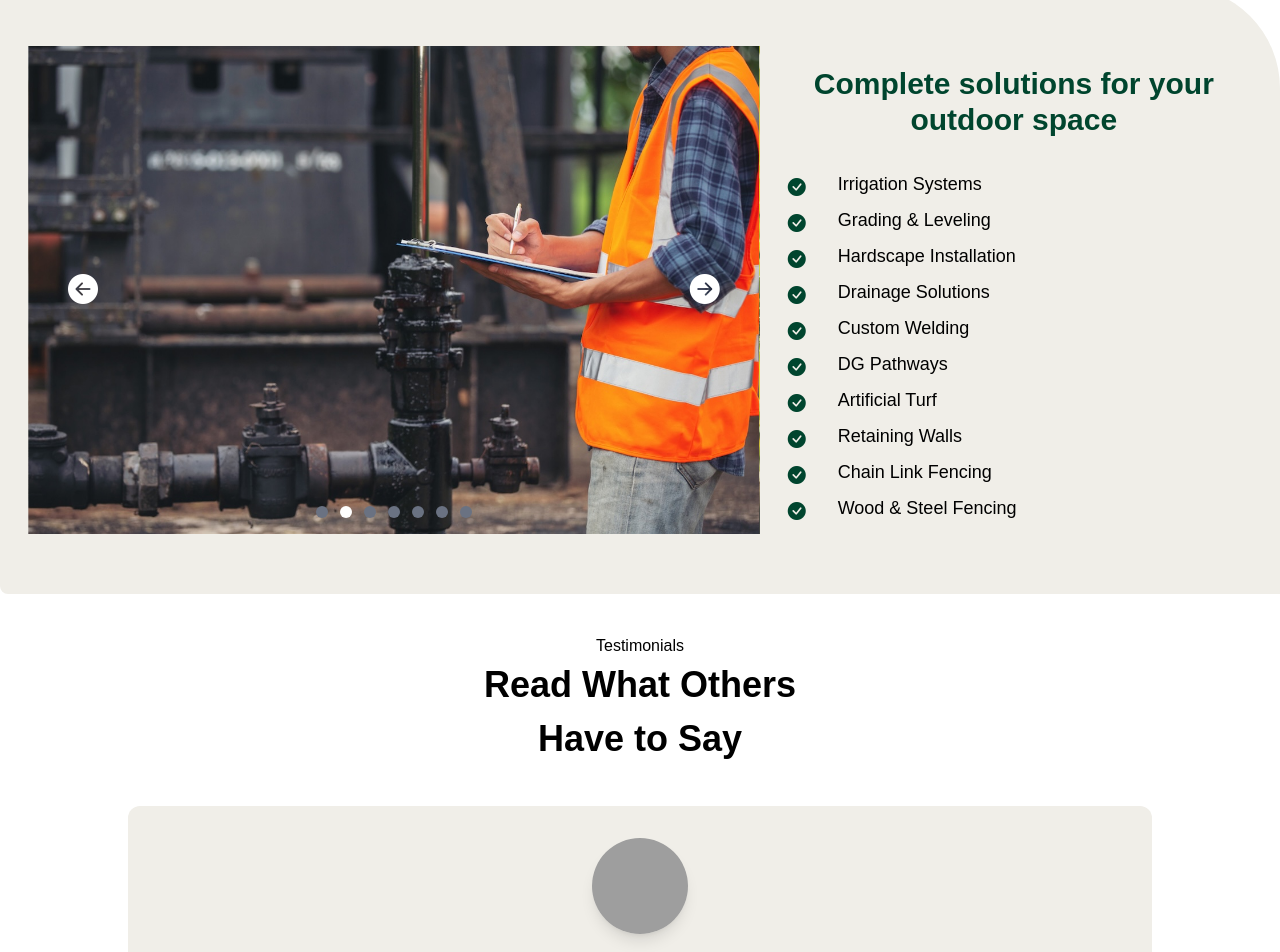
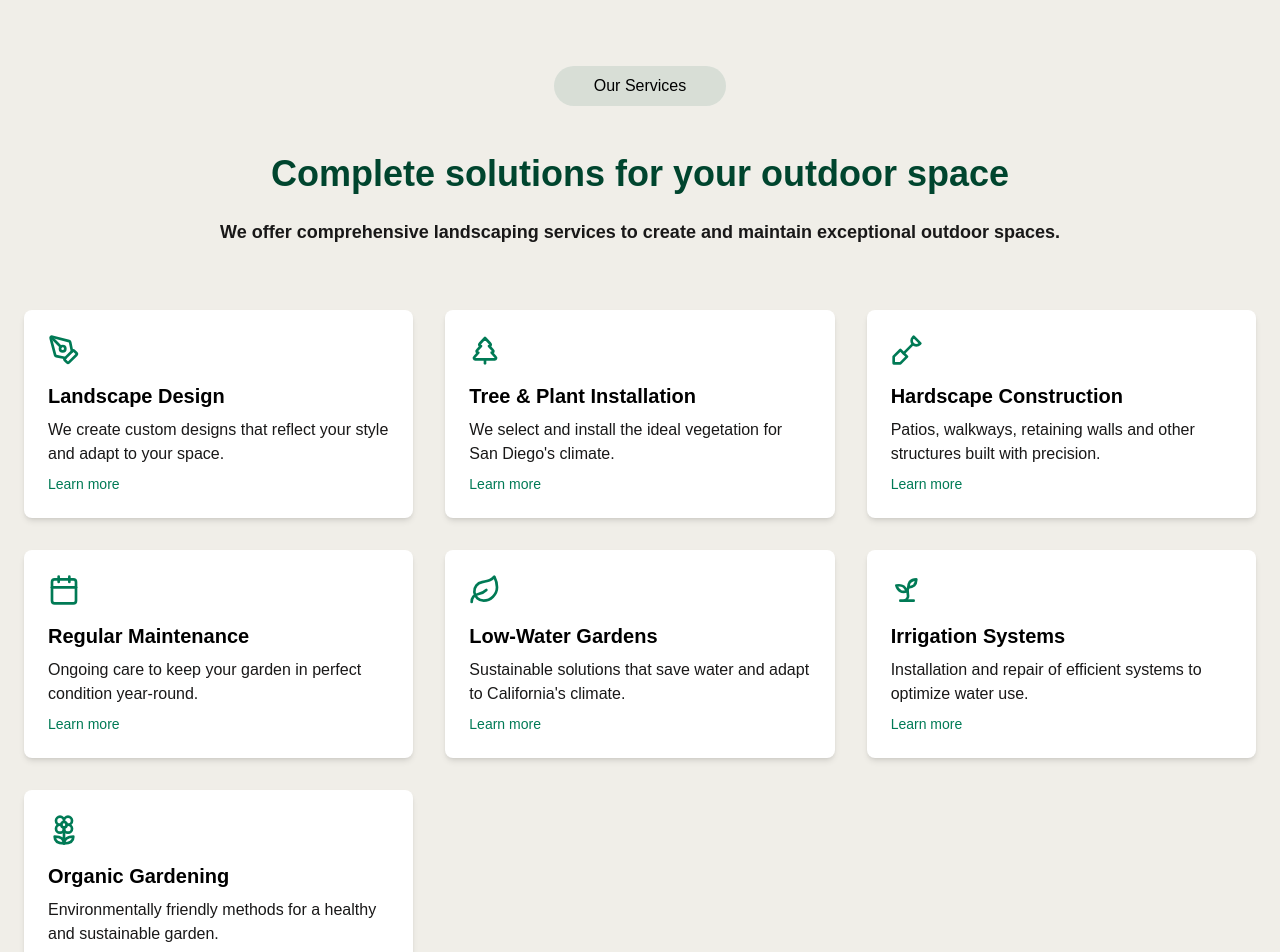
Before and after one commit to Gardu182/sandyland-landscape-landing, a React (Vite) app: page / in a window 1280 px wide. Shown: the part 1810-2762 px from the top of the page. Built offline with nearby package versions, Linux system fonts and the light colour scheme; grey boxes are pictures that could not be loaded.

Commit message:
About us section fixed for larged screen, gallery carousel was fixed as well for medium and larged screens

```diff
--- a/index.html
+++ b/index.html
@@ -4,7 +4,7 @@
     <meta charset="UTF-8" />
     <link rel="icon" type="image/svg+xml" href="/vite.svg" />
     <meta name="viewport" content="width=device-width, initial-scale=1.0" />
-    <title>Sandyland Landscape Costruction Inc. | Desing & Build Landscape Contractor</title>
+    <title>Sandyland Landscape Costruction Inc. | Desing & Build Landscape Contractor San Diego CA</title>
   </head>
   <body>
     <div id="root"></div>
--- a/src/components/About/About.jsx
+++ b/src/components/About/About.jsx
@@ -1,34 +1,8 @@
-import React from "react";
-import { useEffect, useRef } from "react";
+import { useRef } from "react";
 import { Award, CheckCircle, Calendar, Users } from "lucide-react";
 
 const About = () => {
   const elementsRef = useRef([]);
-
-  useEffect(() => {
-    const observer = new IntersectionObserver(
-      (entries) => {
-        entries.forEach((entry) => {
-          if (entry.isIntersecting) {
-            entry.target.classList.add("opacity-100", "translate-y-0");
-            entry.target.classList.remove("opacity-0", "translate-y-10");
-            observer.unobserve(entry.target);
-          }
-        });
-      },
-      { threshold: 0.1 }
-    );
-
-    elementsRef.current.forEach((el) => {
-      if (el) observer.observe(el);
-    });
-
-    return () => {
-      elementsRef.current.forEach((el) => {
-        if (el) observer.unobserve(el);
-      });
-    };
-  }, []);
 
   const features = [
     {
@@ -57,10 +31,6 @@ const About = () => {
     <div className="text-base">
       <div className="flex flex-col items-center lg:flex-row gap-12 lg:gap-20">
         <div className="lg:w-1/2 lg:order-1 sm:text-base lg:text-lg">
-          <div
-            ref={(el) => (elementsRef.current[0] = el)}
-            className="scroll-reveal"
-          >
           <span className="inline-block px-10 py-2 bg-emerald-900/10 rounded-full text-primary mb-12">
             About Us
           </span>
@@ -69,14 +39,14 @@ const About = () => {
             Landscaping Experts Transforming Outdoor Spaces
           </h2>
 
-            <p className="text-gray-700 mb-12 leading-relaxed">
+          <p className="text-[#191818] mb-12 leading-relaxed">
             At Sandyland Landscape Construction Inc., we specialize in turning
             outdoor spaces into natural works of art. Our passionate and
             experienced team brings your vision to life through services like
             <strong>
               irrigation systems, grading, hardscape installations, drainage
-                solutions, welding, DG pathways, artificial turf, retaining
-                walls, chain link fencing,
+              solutions, welding, DG pathways, artificial turf, retaining walls,
+              chain link fencing,
             </strong>
             and <strong>wood & steel fences</strong>. With attention to detail
             and high-quality materials, we deliver long-lasting outdoor
@@ -95,14 +65,13 @@ const About = () => {
                   {feature.icon}
                 </div>
                 <div>
-                    <h3 className="font-semibold text-gray-900 mb-2">
+                  <h3 className="font-semibold text-[#191818] mb-2">
                     {feature.title}
                   </h3>
-                    <p className="text-gray-600">{feature.description}</p>
+                  <p className="text-[#191818]">{feature.description}</p>
                 </div>
               </div>
             ))}
-            </div>
           </div>
         </div>
 
@@ -120,7 +89,7 @@ const About = () => {
             <div className="absolute -bottom-6 -right-6 bg-white p-4 rounded-lg shadow-xl z-20">
               <div className="flex items-center space-x-2">
                 <span className="font-bold text-emerald-900">100+</span>
-                <span className="text-gray-600 font-medium leading-tight">
+                <span className="text-[#text-center] font-medium leading-tight">
                   Completed
                   <br />
                   Projects
--- a/src/components/Footer/Footer.jsx
+++ b/src/components/Footer/Footer.jsx
@@ -1,5 +1,3 @@
-import React from "react";
-
 const footerSocial = [
   {
     id: 1,
--- a/src/components/Hero/Hero.jsx
+++ b/src/components/Hero/Hero.jsx
@@ -1,7 +1,7 @@
-import React from "react";
 import manImage from "../../assets/man-wearing-safety-vest.png";
 import Carousel from "../UI/Carousel";
 import About from "../About/About";
+import Services from "../UI/Services";
 
 const Hero = () => {
   const scrollToSection4 = () => {
@@ -81,39 +81,31 @@ const Hero = () => {
 
       {/* Section Services */}
       <section id="services">
-        <div className="flex flex-col md:flex-row items-center bg-[#f0eee8] rounded-tr-[8vw] rounded-l-lg px-4 py-5 md:px-5">
-          <div className="md:w-[75%] px-4 md:px-2 pt-10 pb-10">
-            <Carousel />
-          </div>
-          <div class="row">
-            <div className="text-center">
-              <h3 className="text-3xl md:py-8 md:text-2xl lg:text-3xl text-[#00452E] font-semibold pb-5">
-                Complete solutions for your outdoor space
-              </h3>
-            </div>
-            <div className="pb-5">
-              <ul className="space-y-1">
-                {services.map((service, index) => (
-                  <li key={index} className="flex items-start gap-3">
-                    <div className="text-[#00452E] mt-1 px-8 sm:px-5">
-                      <i className="bi bi-check-circle-fill text-lg"></i>
-                    </div>
-                    <p className="text-lg font-medium">{service}</p>
-                  </li>
-                ))}
-              </ul>
-            </div>
-          </div>
+        <div className="py-20 bg-primary/5 relative bg-[#f0eee8]">
+          <Services />
         </div>
       </section>
+
+      {/* Section Gallery */}
+      <section id="gallery">
+        <div className="text-center items-center py-20 bg-primary/5 relative">
+          <h5 className="inline-block px-10 py-2 bg-emerald-900/10 rounded-full text-primary">
+            Gallery
+          </h5>
+          <Carousel />
+        </div>
+      </section>
+
       {/* Section Testimonials */}
       <section id="testimonials">
-        <div className="text-center items-center py-10 relative">
-          <h5 className="">Testimonials</h5>
-          <h1 className="text-4xl w-96 mx-auto leading-normal font-bold mb-10">
+        <div className="text-center items-center py-10 px-5 relative">
+          <h5 className="inline-block px-10 py-2 bg-emerald-900/10 rounded-full text-primary mb-12">
+            Testimonials
+          </h5>
+          <h1 className="text-3xl md:text-4xl font-bold mb-6 text-[#00452E]">
             Read What Others Have to Say
           </h1>
-          <div className="flex max-w-5xl mx-auto gap-8 flex-col md:flex">
+          <div className="max-w-5xl mx-auto gap-8 block md:flex lg:flex-row xl:flex-row">
             <div className="bg-[#f0eee8] p-8 rounded-xl">
               <img
                 class="w-24 h-24 mb-3 rounded-full mx-auto shadow-lg"
--- a/src/components/Navbar/Navbar.jsx
+++ b/src/components/Navbar/Navbar.jsx
@@ -5,8 +5,9 @@ const navbarlinks = [
   { id: 1, title: "Home", link: "#home" },
   { id: 2, title: "About Us", link: "#about" },
   { id: 3, title: "Services", link: "#services" },
-  { id: 4, title: "Testimonials", link: "#testimonials" },
-  { id: 5, title: "Contact", link: "#contact" },
+  { id: 4, title: "Gallery", link: "#gallery" },
+  { id: 5, title: "Testimonials", link: "#testimonials" },
+  { id: 6, title: "Contact", link: "#contact" },
 ];
 
 const Navbar = () => {
--- a/src/components/UI/Carousel.jsx
+++ b/src/components/UI/Carousel.jsx
@@ -9,13 +9,13 @@ import retainwall from "../../assets/retainin_wall.jpg";
 import steelFencing from "../../assets/steel_fencing.jpeg";
 
 const slides = [
-  hardscape,
-  irrigation,
-  leveling,
-  pathway,
-  chainFencing,
-  retainwall,
-  steelFencing,
+  { image: hardscape, title: "hardscape image" },
+  { image: irrigation, title: "irrigation image" },
+  { image: leveling, title: "leveling image" },
+  { image: pathway, title: "pathway image" },
+  { image: chainFencing, title: "chainLink image" },
+  { image: retainwall, title: "retaininWall image" },
+  { image: steelFencing, title: "steelfencing image" },
 ];
 
 const Carousel = () => {
@@ -38,43 +38,36 @@ const Carousel = () => {
   }, []);
 
   return (
-    <div className="relative overflow-hidden">
+    <div className="h-[320px] md:h-[780px] max-w-[1200px] w-full m-auto py-10 px-4 relative">
       <div
-        className="flex transition-transform ease-out w-full duration-500"
-        style={{ transform: `translateX(-${current * 100}%)` }}
-      >
-        {slides.map((src, i) => (
-          <img
-            key={i}
-            src={src}
-            alt={`Slide ${i + 1}`}
-            className="w-full h-full object-cover"
-          />
-        ))}
-      </div>
+        style={{ backgroundImage: `url(${slides[current].image})` }}
+        className="w-full h-full rounded-2xl bg-center bg-cover duration-500"
+      ></div>
 
-      <div className="absolute top-0 h-full w-full justify-between items-center flex text-white px-10 text-3xl">
-        <button onClick={previousSlide}>
+      {/* left arrow */}
+      <div className="absolute top-[50%] -translate-x-0 translate-y-[-50%] left-5 text-[#006242] text-4xl p-2">
+        <button onClick={previousSlide} aria-label="Previous Slide">
           <i className="bi bi-arrow-left-circle-fill"></i>
         </button>
-        <button onClick={nextSlide}>
+      </div>
+      {/* left arrow */}
+      <div className="absolute top-[50%] -translate-x-0 translate-y-[-50%] right-5 text-[#006242] text-4xl p-2">
+        <button onClick={nextSlide} aria-label="Next Slide">
           <i className="bi bi-arrow-right-circle-fill"></i>
         </button>
       </div>
-      <div className="absolute bottom-0 py-4 flex justify-center gap-3 w-full">
-        {slides.map((s, i) => {
-          return (
-            <div
-              onClick={() => {
-                setCurrent(i);
-              }}
-              key={"circle" + i}
-              className={`rounded-full w-3 h-3 cursor-pointer ${
-                i == current ? "bg-white" : "bg-gray-500"
-              }`}
-            ></div>
-          );
-        })}
+
+      {/* Indicators */}
+      <div className="flex justify-center top-4 gap-2 py-2">
+        {slides.map((_, i) => (
+          <div
+            key={i}
+            onClick={() => setCurrent(i)}
+            className={`w-3 h-3 rounded-full cursor-pointer ${
+              current === i ? "bg-[#191818]" : "bg-[#006242]"
+            }`}
+          />
+        ))}
       </div>
     </div>
   );
--- a/src/components/UI/Input.tsx
+++ b/src/components/UI/Input.tsx
@@ -1,4 +1,4 @@
-import React from 'react'
+
 
 export function Input(props) {
   return (
--- /dev/null
+++ b/src/components/UI/Services.jsx
@@ -0,0 +1,120 @@
+import React, { useState } from "react";
+
+import {
+  PenTool,
+  TreePine,
+  Shovel,
+  Calendar,
+  Leaf,
+  Sprout,
+  Flower2,
+} from "lucide-react";
+
+const services = [
+  {
+    icon: <PenTool className="h-8 w-8" />,
+    title: "Landscape Design",
+    description:
+      "We create custom designs that reflect your style and adapt to your space.",
+    details:
+      "Our design process begins with an initial consultation to understand your needs, followed by site analysis, and finally creating a detailed plan that includes plant selection, materials and decorative elements.",
+  },
+  {
+    icon: <TreePine className="h-8 w-8" />,
+    title: "Tree & Plant Installation",
+    description:
+      "We select and install the ideal vegetation for San Diego's climate.",
+    details:
+      "We work with local nurseries to select healthy plants suitable for San Diego's Mediterranean climate, prioritizing native and low-water species that will thrive in your garden for many years.",
+  },
+  {
+    icon: <Shovel className="h-8 w-8" />,
+    title: "Hardscape Construction",
+    description:
+      "Patios, walkways, retaining walls and other structures built with precision.",
+    details:
+      "Our specialized team builds durable elements using high-quality materials like pavers, natural stone, stamped concrete and treated wood, creating functional spaces that perfectly complement green areas.",
+  },
+  {
+    icon: <Calendar className="h-8 w-8" />,
+    title: "Regular Maintenance",
+    description:
+      "Ongoing care to keep your garden in perfect condition year-round.",
+    details:
+      "We offer customized maintenance plans that include pruning, fertilization, organic pest control, irrigation system maintenance, and seasonal cleanup to keep your garden healthy and beautiful in every season.",
+  },
+  {
+    icon: <Leaf className="h-8 w-8" />,
+    title: "Low-Water Gardens",
+    description:
+      "Sustainable solutions that save water and adapt to California's climate.",
+    details:
+      "We design xeriscape landscapes that conserve water using drought-resistant plants, efficient irrigation systems, and landscaping techniques that minimize evaporation, helping you reduce your environmental footprint and water bills.",
+  },
+  {
+    icon: <Sprout className="h-8 w-8" />,
+    title: "Irrigation Systems",
+    description:
+      "Installation and repair of efficient systems to optimize water use.",
+    details:
+      "We install drip irrigation systems, smart controllers and rain sensors that automatically adjust watering schedules based on weather conditions, ensuring your plants receive exactly the water they need.",
+  },
+  {
+    icon: <Flower2 className="h-8 w-8" />,
+    title: "Organic Gardening",
+    description:
+      "Environmentally friendly methods for a healthy and sustainable garden.",
+    details:
+      "We use organic practices like composting, natural mulching, biological pest control and organic fertilizers to create healthy garden ecosystems that promote biodiversity and protect people, pets and wildlife.",
+  },
+];
+
+const Services = () => {
+  const [expanded, setExpanded] = useState(Array(services.length).fill(false));
+
+  const toggleDetail = (index) => {
+    setExpanded((prev) => prev.map((val, i) => (i === index ? !val : val)));
+  };
+
+  return (
+    <div className="container mx-auto px-4 md:px-6 text-center">
+      <h2 className="inline-block px-10 py-2 bg-emerald-900/10 rounded-full text-primary mb-12">
+        Our Services
+      </h2>
+      <h2 className="text-3xl md:text-4xl font-bold mb-6 text-[#00452E] scroll-reveal">
+        Complete solutions for your outdoor space
+      </h2>
+      <p className="text-lg font-bold text-[#191818] scroll-reveal mb-16">
+        We offer comprehensive landscaping services to create and maintain
+        exceptional outdoor spaces.
+      </p>
+
+      <div className="grid md:grid-cols-2 lg:grid-cols-3 gap-8">
+        {services.map((service, index) => (
+          <div
+            key={index}
+            className="bg-white rounded-lg shadow-md p-6 text-left"
+          >
+            <div className="mb-4 text-emerald-700">{service.icon}</div>
+            <h3 className="text-xl font-semibold mb-2">{service.title}</h3>
+            <p className="text-[#191818] mb-2">{service.description}</p>
+
+            {/* Shows only if is expanded*/}
+            {expanded[index] && (
+              <p className="text-sm text-[#191818] mb-2">{service.details}</p>
+            )}
+
+            <button
+              onClick={() => toggleDetail(index)}
+              className="flex items-center text-sm text-emerald-700 hover:underline mt-2"
+            >
+              {expanded[index] ? "Show less" : "Learn more"}
+            </button>
+          </div>
+        ))}
+      </div>
+    </div>
+  );
+};
+
+export default Services;
--- a/src/index.css
+++ b/src/index.css
@@ -32,10 +32,3 @@ body{
     color: white;
     font-size: 40px;
 }
-
-.testimonials-style{
-    display: flex;
-    justify-content: center;
-    align-items: center;
-    text-align: center;
-}
```
Lines whose indentation alone changed are shown as unchanged.
